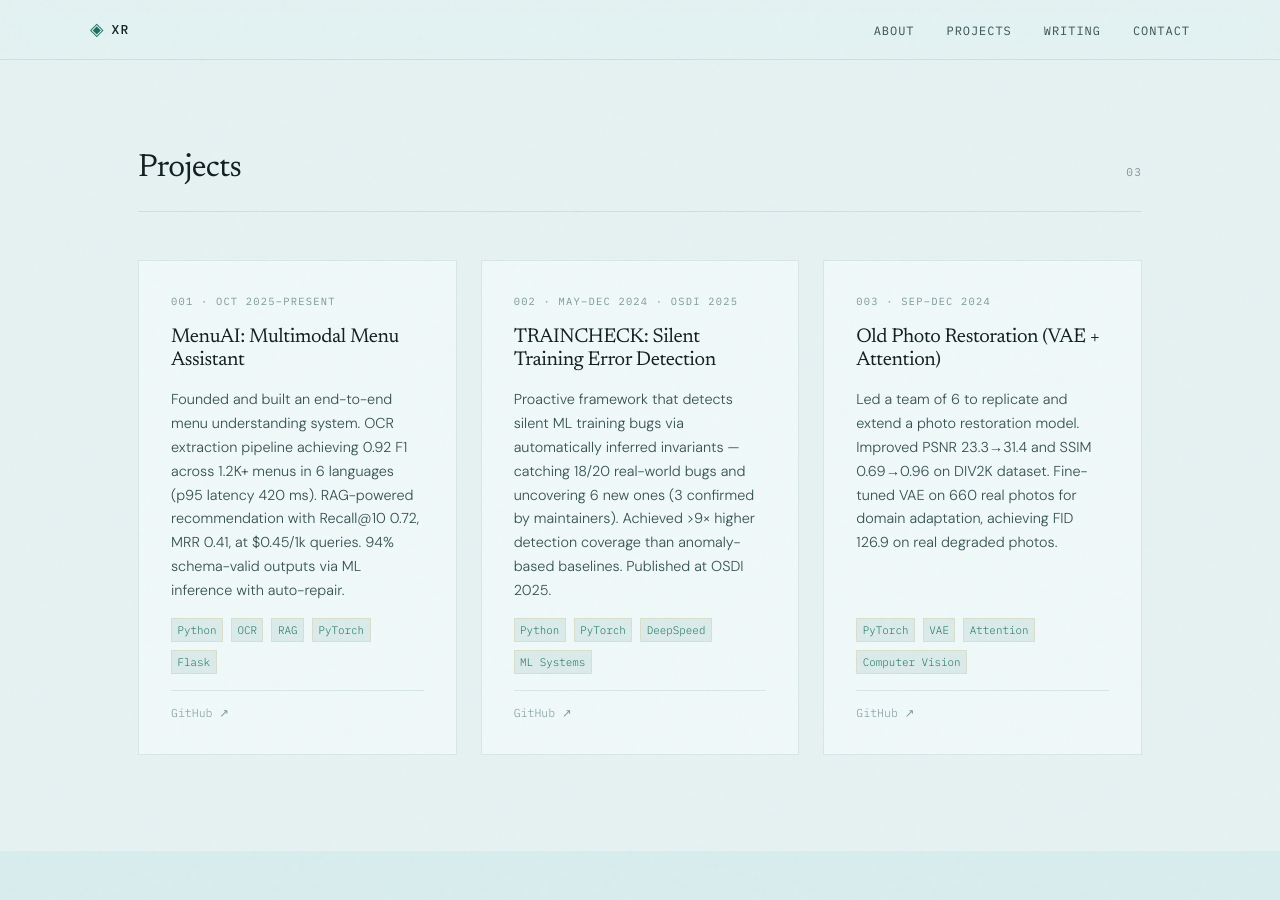
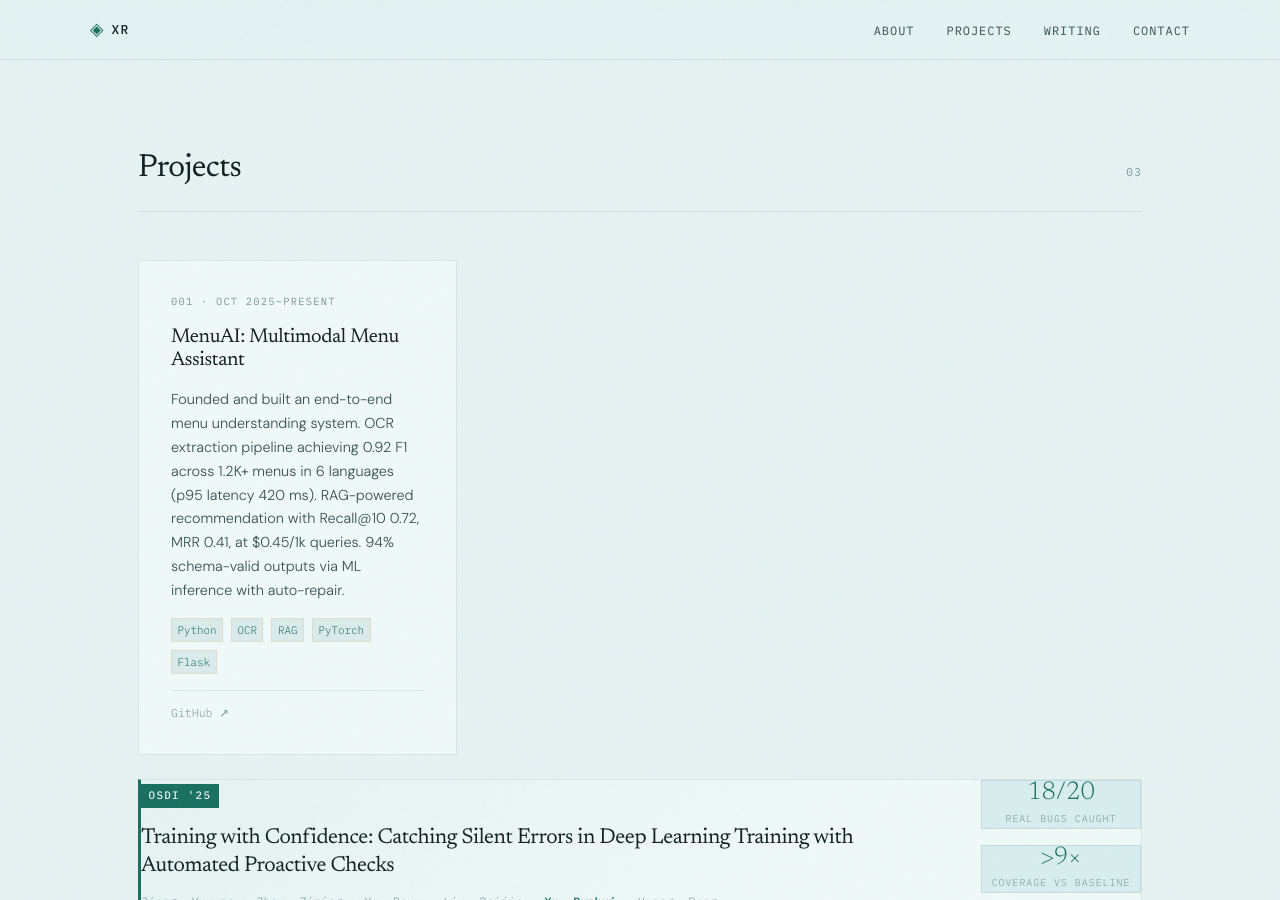
Before and after one commit to XuRunhui/XuRunhui.github.io, a Jekyll site: the page built from index.html, in a window 1280 px wide and 900 px high, scrolled down 2076 px. Built offline with Jekyll 4.4.1, drawn with Linux system fonts in a browser that asks for light colours; some of the changed text lies outside the part shown.

Commit message:
Add Traincheck related info

```diff
--- a/assets/css/main.scss
+++ b/assets/css/main.scss
@@ -710,6 +710,179 @@
   color: var(--accent);
 }
 
+/* ── Featured Publication Card ────────────────────────────── */
+.pub-card {
+  grid-column: 1 / -1;   /* always full width */
+  background: var(--bg-card);
+  border: 1px solid var(--border);
+  border-left: 3px solid var(--accent);
+  padding: var(--space-8) var(--space-10);
+  display: grid;
+  grid-template-columns: 1fr auto;
+  gap: var(--space-6) var(--space-12);
+  align-items: start;
+  position: relative;
+  overflow: hidden;
+  transition: border-color var(--duration-base) var(--ease-out),
+              box-shadow var(--duration-base) var(--ease-out);
+}
+
+.pub-card::after {
+  content: '';
+  position: absolute;
+  inset: 0;
+  background: linear-gradient(135deg, var(--accent-glow) 0%, transparent 60%);
+  pointer-events: none;
+}
+
+.pub-card:hover {
+  border-color: var(--accent);
+  box-shadow: 0 4px 24px rgba(26,112,96,0.08);
+}
+
+.pub-badge {
+  display: inline-flex;
+  align-items: center;
+  gap: var(--space-2);
+  font-family: var(--font-mono);
+  font-size: 0.68rem;
+  font-weight: 500;
+  letter-spacing: 0.12em;
+  text-transform: uppercase;
+  color: var(--bg-card);
+  background: var(--accent);
+  padding: 0.25em 0.7em;
+  margin-bottom: var(--space-4);
+}
+
+.pub-title {
+  font-family: var(--font-display);
+  font-size: clamp(1.1rem, 2vw, 1.35rem);
+  font-weight: 400;
+  color: var(--text-primary);
+  line-height: 1.3;
+  margin-bottom: var(--space-3);
+}
+
+.pub-authors {
+  font-family: var(--font-mono);
+  font-size: 0.75rem;
+  color: var(--text-muted);
+  line-height: 1.6;
+  margin-bottom: var(--space-4);
+}
+
+.pub-authors strong {
+  color: var(--accent);
+  font-weight: 500;
+}
+
+.pub-venue {
+  font-family: var(--font-mono);
+  font-size: 0.72rem;
+  color: var(--text-secondary);
+  font-style: italic;
+  margin-bottom: var(--space-5);
+}
+
+.pub-desc {
+  font-size: 0.9rem;
+  color: var(--text-secondary);
+  line-height: 1.7;
+  margin-bottom: var(--space-5);
+}
+
+.pub-stack {
+  display: flex;
+  flex-wrap: wrap;
+  gap: var(--space-2);
+  margin-bottom: var(--space-5);
+}
+
+.pub-links {
+  display: flex;
+  flex-wrap: wrap;
+  gap: var(--space-3);
+  padding-top: var(--space-4);
+  border-top: 1px solid var(--border);
+}
+
+.pub-link {
+  display: inline-flex;
+  align-items: center;
+  gap: var(--space-1);
+  font-family: var(--font-mono);
+  font-size: 0.72rem;
+  letter-spacing: 0.06em;
+  text-transform: uppercase;
+  padding: 0.35em 0.85em;
+  border: 1px solid var(--border);
+  color: var(--text-secondary);
+  transition: all var(--duration-fast) var(--ease-out);
+}
+
+.pub-link:hover {
+  border-color: var(--accent);
+  color: var(--accent);
+  background: var(--accent-dim);
+}
+
+.pub-link--primary {
+  border-color: var(--accent);
+  color: var(--accent);
+  background: var(--accent-dim);
+}
+
+.pub-link--primary:hover {
+  background: var(--accent);
+  color: var(--bg-card);
+}
+
+.pub-metrics {
+  display: flex;
+  flex-direction: column;
+  gap: var(--space-4);
+  min-width: 160px;
+}
+
+.pub-metric {
+  background: var(--bg-elevated);
+  border: 1px solid var(--border);
+  padding: var(--space-4) var(--space-5);
+  text-align: center;
+}
+
+.pub-metric-value {
+  font-family: var(--font-display);
+  font-size: 1.6rem;
+  font-weight: 300;
+  color: var(--accent);
+  line-height: 1;
+  display: block;
+}
+
+.pub-metric-label {
+  font-family: var(--font-mono);
+  font-size: 0.62rem;
+  letter-spacing: 0.1em;
+  text-transform: uppercase;
+  color: var(--text-muted);
+  display: block;
+  margin-top: var(--space-1);
+}
+
+@media (max-width: 640px) {
+  .pub-card {
+    grid-template-columns: 1fr;
+    padding: var(--space-6);
+  }
+  .pub-metrics {
+    flex-direction: row;
+    min-width: unset;
+  }
+  .pub-metric { flex: 1; }
+}
+
 /* ── Writing Section ──────────────────────────────────────── */
 #writing {
   background: var(--bg-elevated);
--- a/index.html
+++ b/index.html
@@ -216,26 +216,60 @@
         </div>
       </article>
 
-      <article class="project-card reveal" style="transition-delay:0.1s">
-        <span class="project-number label">002 · May–Dec 2024 · OSDI 2025</span>
-        <h3 class="project-title">TRAINCHECK: Silent Training Error Detection</h3>
-        <p class="project-desc">
-          Proactive framework that detects silent ML training bugs via
-          automatically inferred invariants — catching 18/20 real-world
-          bugs and uncovering 6 new ones (3 confirmed by maintainers).
-          Achieved &gt;9× higher detection coverage than anomaly-based
-          baselines. Published at OSDI 2025.
+      <article class="pub-card reveal" style="transition-delay:0.1s">
+        <div class="pub-body">
+          <span class="pub-badge">OSDI '25</span>
+          <h3 class="pub-title">Training with Confidence: Catching Silent Errors in Deep Learning Training with Automated Proactive Checks</h3>
+          <p class="pub-authors">
+            Jiang, Yuxuan · Zhou, Ziming · Xu, Boyu · Liu, Beijie · <strong>Xu, Runhui</strong> · Huang, Peng
           </p>
-        <div class="project-stack">
+          <p class="pub-venue">
+            19th USENIX Conference on Operating Systems Design and Implementation (OSDI '25) — Boston, MA, July 2025
+          </p>
+          <p class="pub-desc">
+            TRAINCHECK is a proactive framework that detects silent ML training bugs
+            by automatically inferring training invariants and checking them at runtime —
+            without requiring bug-specific oracles. Catches 18/20 real-world bugs,
+            uncovers 6 previously unknown ones (3 confirmed upstream), and achieves
+            &gt;9× higher detection coverage than anomaly-based baselines with minimal
+            runtime overhead.
+          </p>
+          <div class="pub-stack">
             <span class="stack-item">Python</span>
             <span class="stack-item">PyTorch</span>
             <span class="stack-item">DeepSpeed</span>
             <span class="stack-item">ML Systems</span>
+            <span class="stack-item">Program Analysis</span>
           </div>
-        <div class="project-links">
-          <a href="https://github.com/XuRunhui" class="project-link" target="_blank" rel="noopener">
-            GitHub ↗
+          <div class="pub-links">
+            <a href="/assets/traincheck-osdi25-preprint.pdf" class="pub-link pub-link--primary" target="_blank" rel="noopener">
+              Paper ↗
             </a>
+            <a href="/assets/traincheck-osdi25-poster.pdf" class="pub-link" target="_blank" rel="noopener">
+              Poster ↗
+            </a>
+            <a href="/assets/traincheck-osdi25-slides.pdf" class="pub-link" target="_blank" rel="noopener">
+              Slides ↗
+            </a>
+            <a href="https://github.com/OrderLab/TrainCheck" class="pub-link" target="_blank" rel="noopener">
+              Code ↗
+            </a>
+          </div>
+        </div>
+
+        <div class="pub-metrics" aria-label="Key results">
+          <div class="pub-metric">
+            <span class="pub-metric-value">18/20</span>
+            <span class="pub-metric-label">Real bugs caught</span>
+          </div>
+          <div class="pub-metric">
+            <span class="pub-metric-value">&gt;9×</span>
+            <span class="pub-metric-label">Coverage vs baseline</span>
+          </div>
+          <div class="pub-metric">
+            <span class="pub-metric-value">6</span>
+            <span class="pub-metric-label">New bugs found</span>
+          </div>
         </div>
       </article>
 
```
Also changed, not shown: 3 other files. Lines whose indentation alone changed are shown as unchanged.
